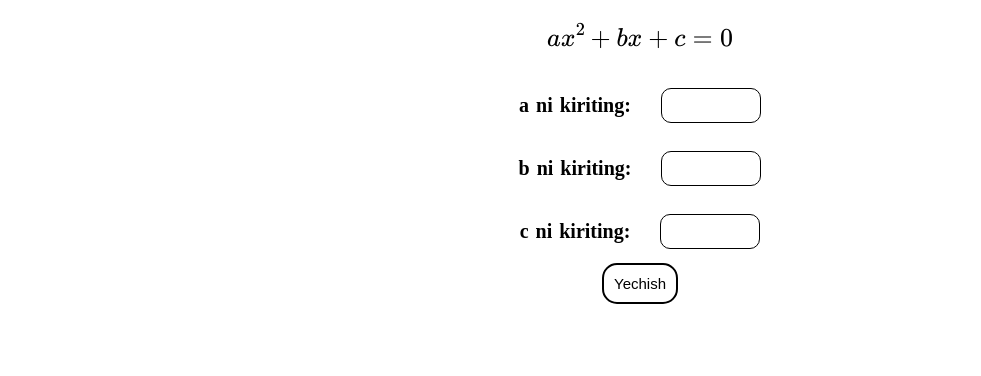
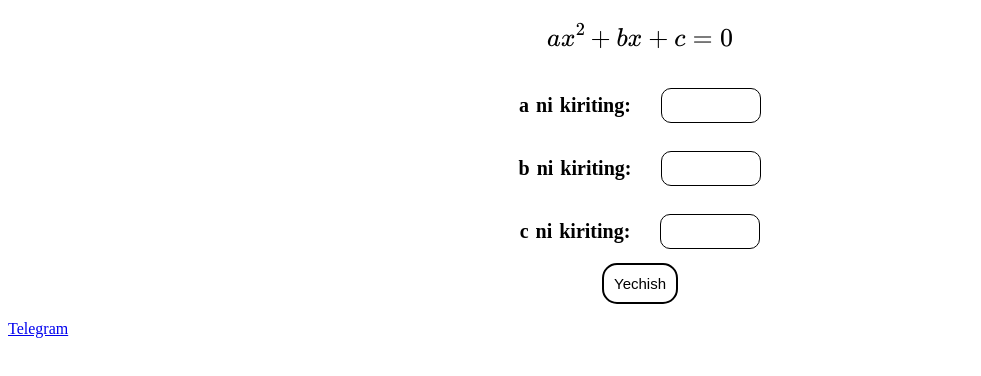
Before and after one commit to normurodovnazar/equation, a plain HTML site: page index.html in a window 1280 px wide. Shown: the part 48-424 px from the top of the page, without its empty margins (0-981 px from the left). Drawn offline with nearby package versions, Linux system fonts and the light colour scheme.

Commit message:
Update index.html

```diff
--- a/index.html
+++ b/index.html
@@ -49,5 +49,10 @@
   <p class="math" id="x2">
   </p>
 </div>
+  <a href="https://t.me/+l3Tzr8T2G_U0NTVi" class="tel" target="_blank">
+  <p>
+    Telegram
+  </p>
+</a>
 </body>
 </htmls>
```
